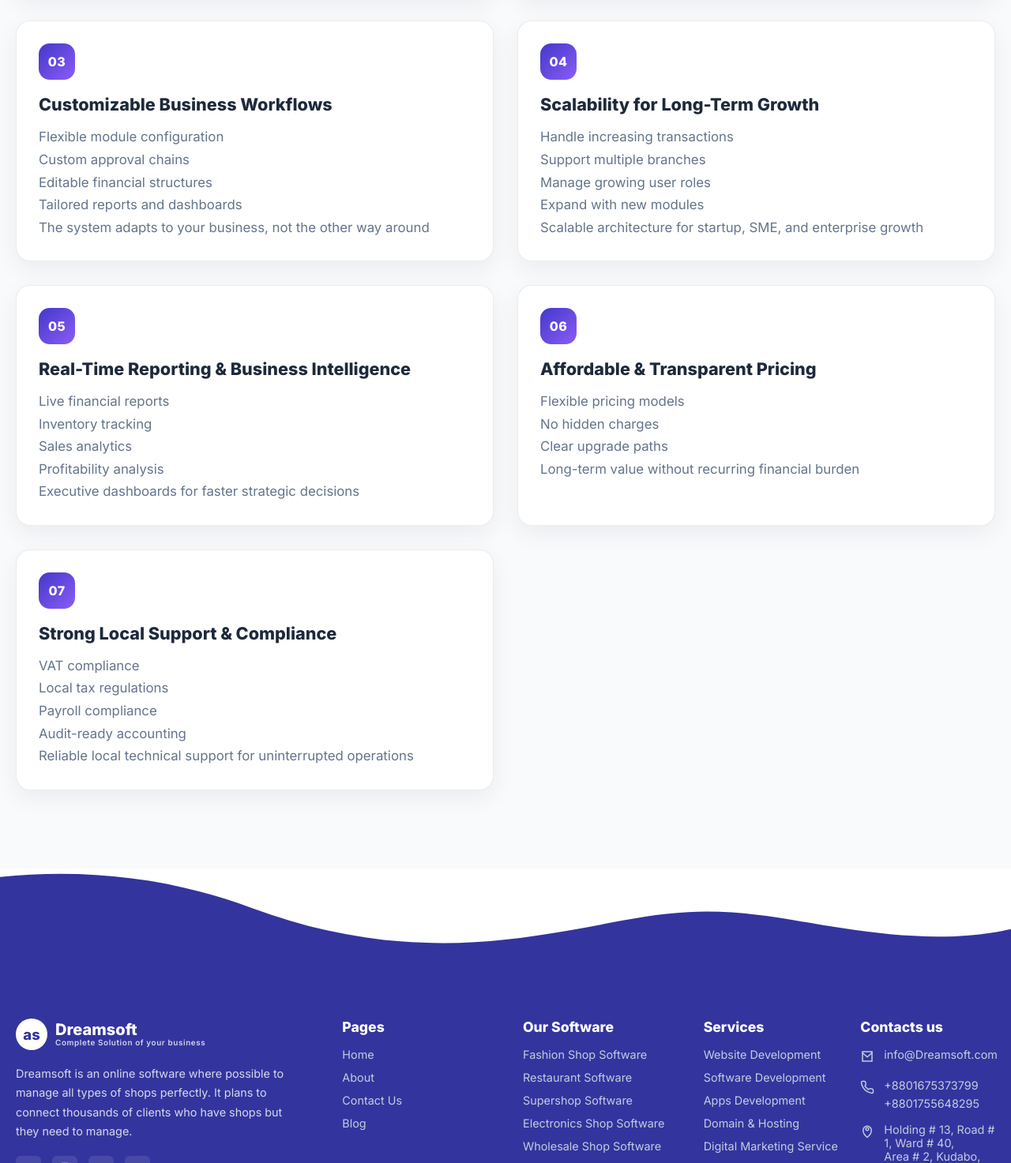
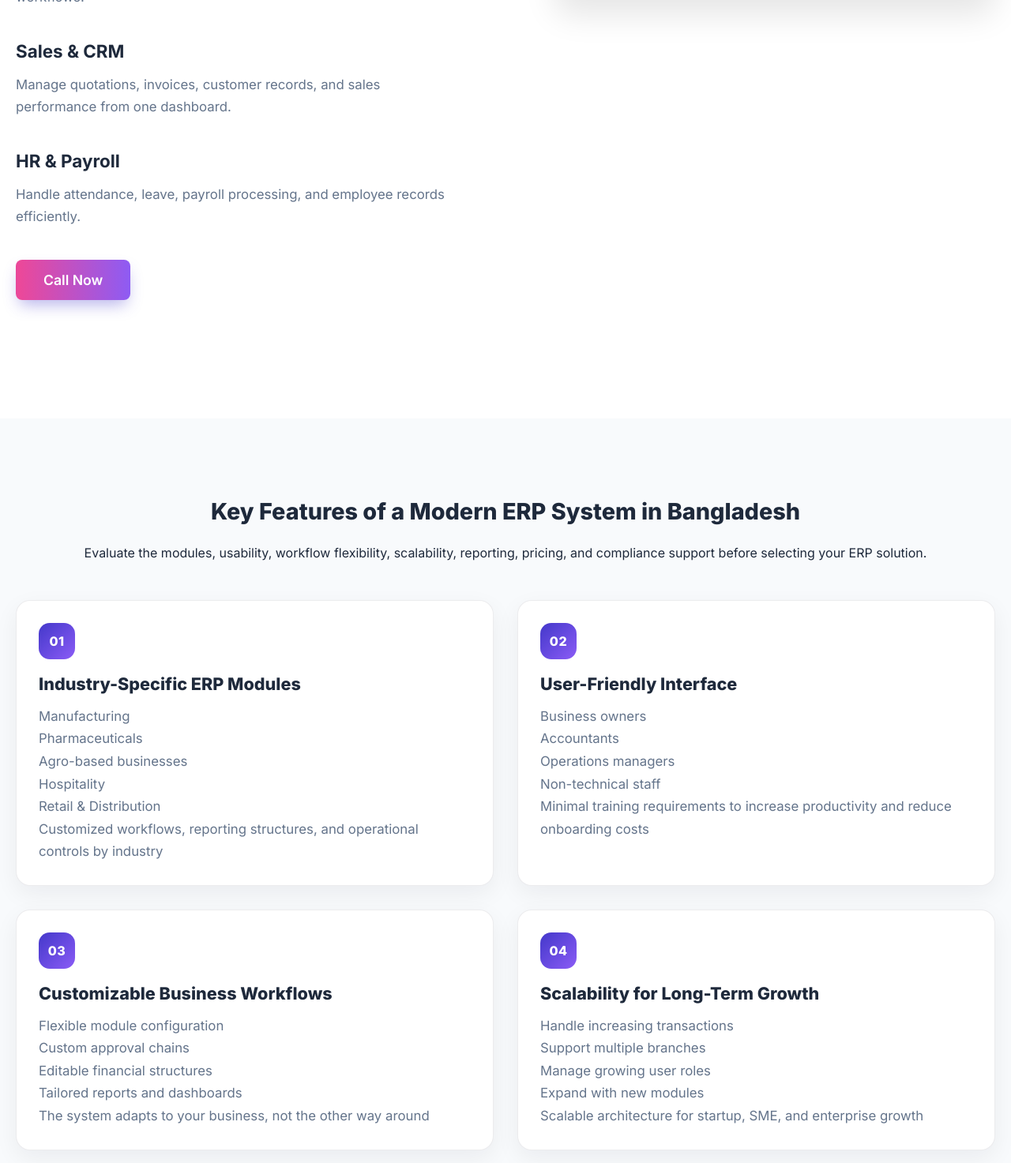
Before and after one commit to basharmd94/dreamsoft, a Django app: page /erp-software/ in a window 1280 px wide; the page is wider, and only the part inside the window is pictured. Shown: the part 2250-3723 px from the top of that part at 79% size. Run offline with Django 4.2, Linux system fonts and the light colour scheme; some libraries are stand-ins or nearby versions.

Commit message:
erp page edited

```diff
--- a/Pages/templates/Pages/erp-software.html
+++ b/Pages/templates/Pages/erp-software.html
@@ -18,54 +18,111 @@
 <section class="hero-section">
     <div class="container hero-container">
         <div class="hero-content">
-            <h1 class="hero-title">
+            <h1 class="hero-title fs-hero-title">
                 Best <span class="text-gradient">ERP Software</span> in Bangladesh for Manufacturing & Services
             </h1>
-            <p class="hero-description">
+            <p class="hero-description fs-hero-description">
                 Maximize operational efficiency with the top-rated ERP software in Bangladesh. Our cloud-based and on-premise ERP solutions are custom-engineered for Hotel Management, Agro-processing, Pharmaceuticals, and Chemical industries. Automate your supply chain, ensure NBR VAT compliance, and gain real-time financial insights with a secure, unified system designed to scale your enterprise.
             </p>
             <div class="hero-actions">
-                <a href="#" class="btn btn-gradient btn-gradient--sm">Request Demo</a>
-                <a href="#" class="btn btn-gradient btn-gradient--sm">Call Now</a>
+                <a href="#" class="btn btn-gradient btn-gradient--sm btn-demo">Request Demo</a>
+                <a href="#" class="btn btn-gradient btn-gradient--sm fs-btn-call">Call Now</a>
             </div>
         </div>
         <div class="hero-image-wrapper">
             <div class="hero-bg-shape shape-1"></div>
             <div class="hero-bg-shape shape-2"></div>
             <div class="hero-img-container floating-animation">
-                <img src="https://images.unsplash.com/photo-1460925895917-afdab827c52f?auto=format&fit=crop&w=1000&q=80" alt="ERP Software Dashboard" class="hero-main-img">
+                <img src="https://images.unsplash.com/photo-1460925895917-afdab827c52f?auto=format&fit=crop&w=1000&q=80" alt="ERP Software Dashboard" class="hero-main-img fs-hero-img">
             </div>
         </div>
     </div>
 </section>
 
-<section class="features-section">
-    <div class="container">
-        <div class="features-header text-center">
+<section class="fs-section-overview">
+    <div class="container text-center">
         <h2 class="section-heading">
             What is an <span class="text-gradient">ERP System</span>?
         </h2>
-            <p class="features-description">
+        <p class="fs-section-desc">
             ERP (Enterprise Resource Planning) software is a unified platform that manages and automates a company's core business processes. By replacing isolated tools with a centralized system, an ERP connects your finance, HR, manufacturing, and supply chain data in real time. This ensures 100% data accuracy, lowers operational costs, and gives decision-makers the visibility needed to scale efficiently.
         </p>
     </div>
+</section>
 
-        <div class="features-grid">
-            <div class="feature-card">
-                <h3>Accounting & Finance</h3>
-                <p>Track income, expenses, cash flow, and financial statements in real time.</p>
+<section class="fs-section-why-choose">
+    <div class="container">
+        <h2 class="section-heading text-center">
+            Best <span class="text-gradient">ERP Software</span> in Bangladesh for Growing Businesses
+        </h2>
+        <div class="fs-why-choose-grid">
+            <div class="fs-why-choose-content">
+                <div class="fs-feature-item">
+                    <h3 class="fs-feature-title">Why Choosing the Right ERP System in Bangladesh Matters</h3>
+                    <p class="fs-feature-desc">
+                        Selecting the best ERP software in Bangladesh is not just about features — it’s about finding a system that aligns with local business practices, regulatory requirements, and industry-specific workflows while maintaining international standards of performance and security.
+                    </p>
+                    <p class="fs-feature-desc">
+                        An ideal ERP solution should empower organizations to automate operations, ensure compliance, and scale efficiently in a competitive market.
+                    </p>
                 </div>
-            <div class="feature-card">
-                <h3>Inventory & Warehouse</h3>
-                <p>Control stock across locations with purchase, transfer, and reorder workflows.</p>
+                <div class="fs-feature-item">
+                    <h3 class="fs-feature-title">Key Features of a Modern ERP System in Bangladesh</h3>
+                    <p class="fs-feature-desc">
+                        Choose a complete ERP platform with modules and workflows that support manufacturing, pharmaceuticals, agro-based businesses, hospitality, retail, and distribution with long-term scalability.
+                    </p>
                 </div>
-            <div class="feature-card">
-                <h3>Sales & CRM</h3>
-                <p>Manage quotations, invoices, customer records, and sales performance from one dashboard.</p>
+                <div class="fs-cta-wrapper">
+                    <a href="#" class="btn btn-gradient btn-gradient--sm">Request Demo</a>
                 </div>
-            <div class="feature-card">
-                <h3>HR & Payroll</h3>
-                <p>Handle attendance, leave, payroll processing, and employee records efficiently.</p>
+            </div>
+            <div class="fs-why-choose-image">
+                <img src="https://images.unsplash.com/photo-1460925895917-afdab827c52f?auto=format&fit=crop&w=1000&q=80" alt="ERP Software Dashboard" class="fs-dashboard-img">
+            </div>
+        </div>
+    </div>
+</section>
+
+<section class="fs-section-stock-tracking">
+    <div class="container">
+        <div class="fs-stock-tracking-wrapper">
+            <div class="fs-stock-text">
+                <h2 class="section-heading">Core ERP Modules for Business <span class="text-gradient">Operations</span></h2>
+                <p class="fs-feature-desc">
+                    Manage your entire organization with connected modules for finance, inventory, sales, and HR in one centralized system.
+                </p>
+                <div class="fs-stock-features">
+                    <div class="fs-stock-feature-item">
+                        <h3 class="fs-feature-subheading">Accounting & Finance</h3>
+                        <p class="fs-feature-desc">
+                            Track income, expenses, cash flow, and financial statements in real time.
+                        </p>
+                    </div>
+                    <div class="fs-stock-feature-item">
+                        <h3 class="fs-feature-subheading">Inventory & Warehouse</h3>
+                        <p class="fs-feature-desc">
+                            Control stock across locations with purchase, transfer, and reorder workflows.
+                        </p>
+                    </div>
+                    <div class="fs-stock-feature-item">
+                        <h3 class="fs-feature-subheading">Sales & CRM</h3>
+                        <p class="fs-feature-desc">
+                            Manage quotations, invoices, customer records, and sales performance from one dashboard.
+                        </p>
+                    </div>
+                    <div class="fs-stock-feature-item">
+                        <h3 class="fs-feature-subheading">HR & Payroll</h3>
+                        <p class="fs-feature-desc">
+                            Handle attendance, leave, payroll processing, and employee records efficiently.
+                        </p>
+                    </div>
+                    <div class="fs-cta-wrapper mt-4">
+                        <a href="#" class="btn btn-gradient btn-gradient--lg">Call Now</a>
+                    </div>
+                </div>
+            </div>
+            <div class="fs-stock-image">
+                <img src="https://images.unsplash.com/photo-1460925895917-afdab827c52f?auto=format&fit=crop&w=1000&q=80" alt="ERP Software Dashboard" class="fs-stock-img">
             </div>
         </div>
     </div>
@@ -74,17 +131,10 @@
 <section class="fs-section-fast-pos">
     <div class="container">
         <div class="text-center">
-            <h2 class="section-heading">
-                Best <span class="text-gradient">ERP Software</span> in Bangladesh for Growing Businesses
-            </h2>
-            <h3 class="section-heading">Why Choosing the Right ERP System in Bangladesh Matters</h3>
+            <h2 class="section-heading">Key Features of a Modern ERP System in Bangladesh</h2>
             <p class="fs-section-desc">
-                Selecting the best ERP software in Bangladesh is not just about features — it’s about finding a system that aligns with local business practices, regulatory requirements, and industry-specific workflows while maintaining international standards of performance and security.
+                Evaluate the modules, usability, workflow flexibility, scalability, reporting, pricing, and compliance support before selecting your ERP solution.
             </p>
-            <p class="fs-section-desc">
-                An ideal ERP solution should empower organizations to automate operations, ensure compliance, and scale efficiently in a competitive market.
-            </p>
-            <h3 class="section-heading">Key Features of a Modern ERP System in Bangladesh</h3>
         </div>
 
         <div class="fs-fast-pos-grid">
@@ -171,6 +221,21 @@
                     <li>Reliable local technical support for uninterrupted operations</li>
                 </ul>
             </div>
+
+            <div class="fs-fast-pos-card">
+                <div class="fs-fast-pos-number">08</div>
+                <h3 class="fs-fast-pos-title">Cloud & On-Premise Deployment Flexibility</h3>
+                <ul class="fs-feature-desc">
+                    <li>Cloud-based deployment options</li>
+                    <li>On-premise infrastructure support</li>
+                    <li>Secure data backup and recovery</li>
+                    <li>Role-based access and security controls</li>
+                    <li>Deployment aligned with your business and compliance needs</li>
+                </ul>
+            </div>
+        </div>
+        <div class="fs-fast-pos-cta text-center">
+            <a href="#" class="btn btn-gradient btn-gradient--sm">Request Demo</a>
         </div>
     </div>
 </section>
```
Also changed, not shown: 1 other file. Lines whose indentation alone changed are shown as unchanged.
